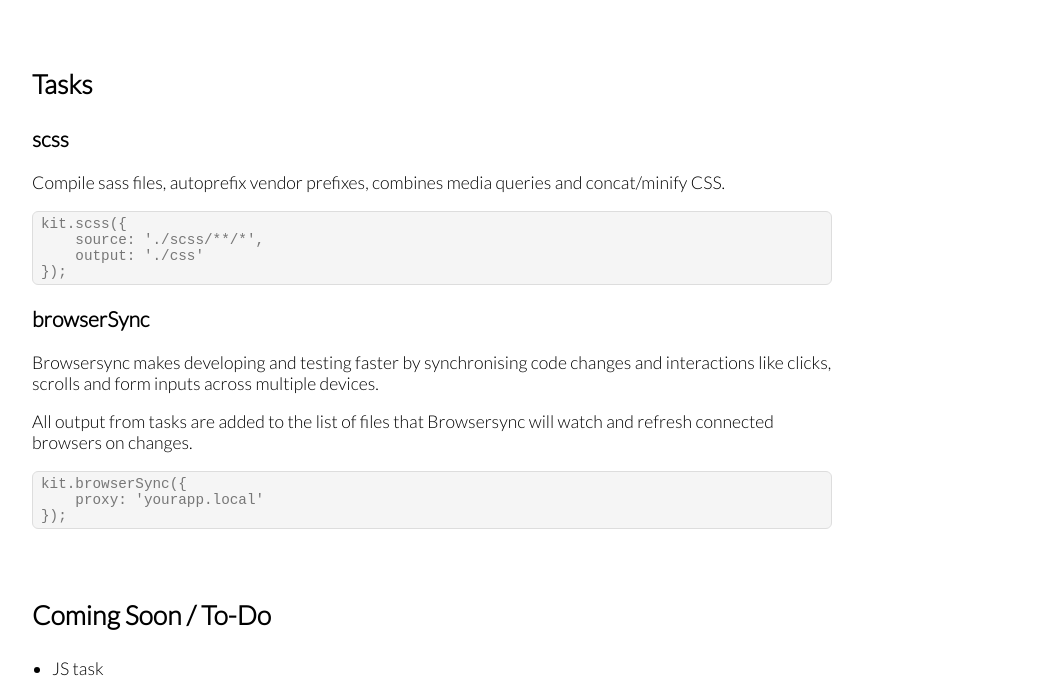
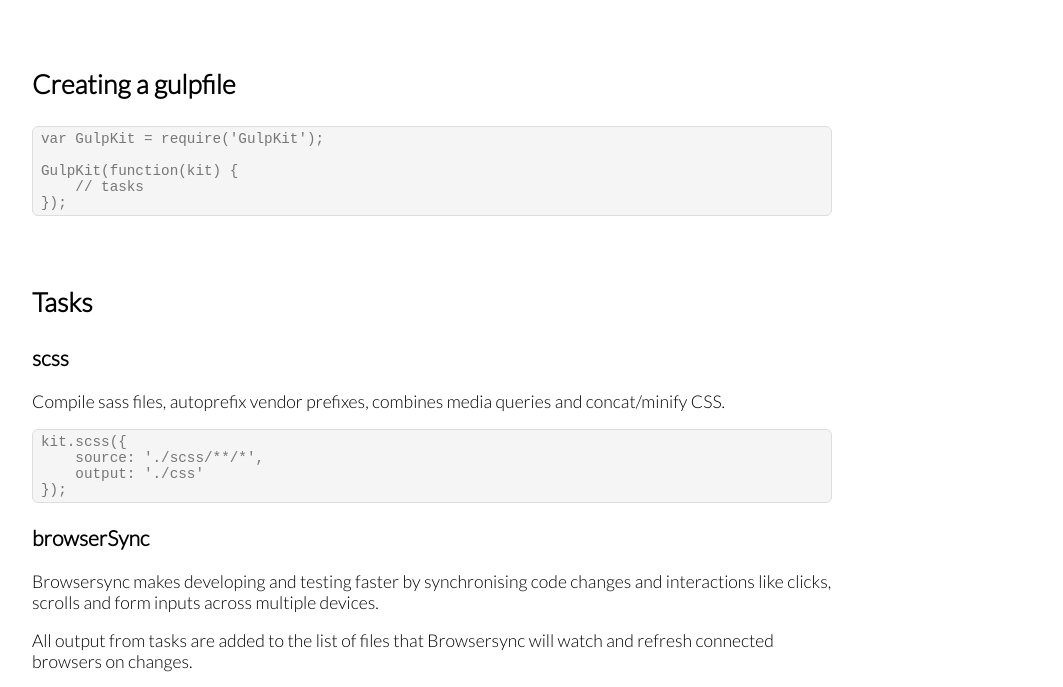
Before and after one commit to GulpKit/GulpKit, a website with bundled scripts: page index.html in a window 1280 px wide. Shown: the part 907-1594 px from the top of the page, without its empty margins (208-1271 px from the left). Built offline with nearby package versions, Linux system fonts and the light colour scheme.

Commit message:
Added Creating a gulpfile

```diff
--- a/index.html
+++ b/index.html
@@ -59,6 +59,17 @@
                 </div>
             </div>
         </section>
+        <section class="creating content">
+            <div class="container">
+                <h1>Creating a gulpfile</h2>
+
+                <pre><code>var GulpKit = require('GulpKit');
+
+GulpKit(function(kit) {
+    // tasks
+});</code></pre>
+            </div>
+        </section>
         <section class="tasks content">
             <div class="container">
                 <h1>Tasks</h1>
```
